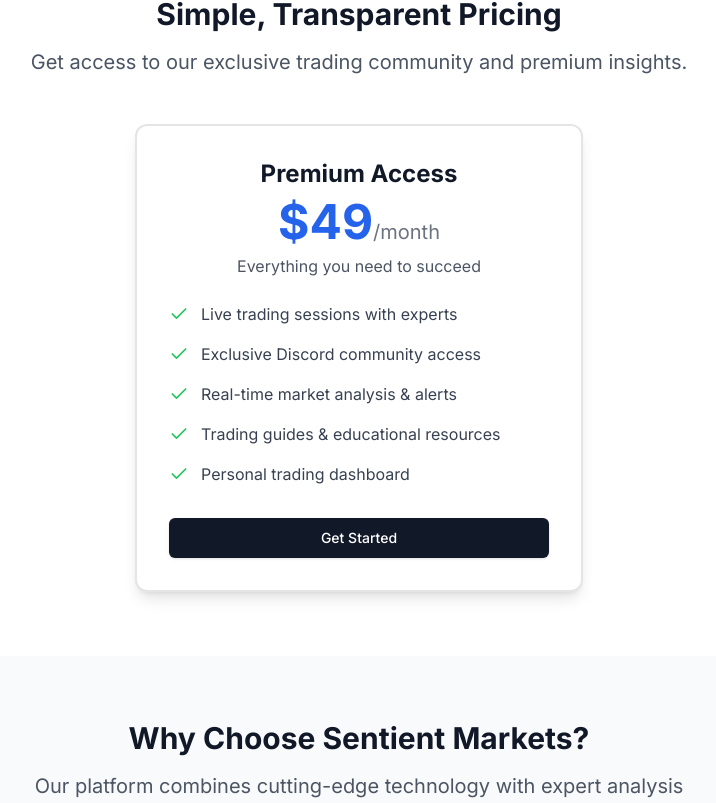
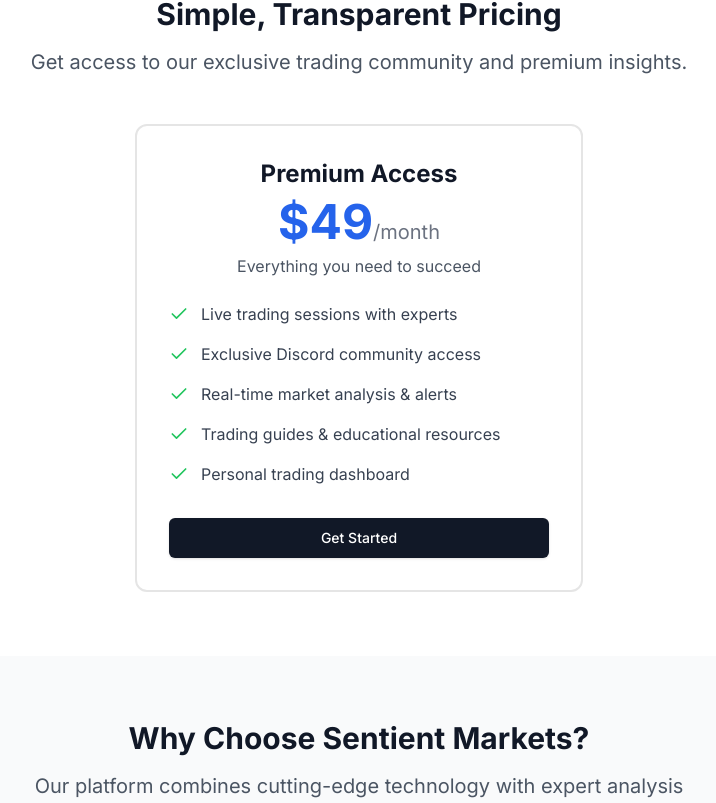
Before and after one commit to janim2/sentient_markets, a Next.js app: page / in a window 1280 px wide. Shown: the part 677-1480 px from the top of the page, without its empty margins (281-997 px from the left). Built offline with nearby package versions, Linux system fonts and the light colour scheme.

Commit message:
Fixed deployment bug

```diff
--- a/app/page.tsx
+++ b/app/page.tsx
@@ -94,7 +94,7 @@
           </div>
 
           <div className="max-w-md mx-auto">
-            <Card className="border-2 border-black-200 shadow-lg">
+            <Card className="border-2 border-black-200 shadow-none">
               <CardContent className="p-8 text-center">
                 <div className="mb-6">
                   <h3 className="text-2xl font-bold text-gray-900 mb-2">Premium Access</h3>
@@ -158,7 +158,7 @@
           </div>
 
           <div className="grid md:grid-cols-3 gap-8">
-            <Card className="border border-gray-200 shadow-sm hover:shadow-md transition-shadow">
+            <Card className="border border-gray-200 shadow-none hover:shadow-md transition-shadow">
               <CardContent className="p-8 text-center">
                 <div className="bg-gray-100 w-16 h-16 rounded-full flex items-center justify-center mx-auto mb-6">
                   <BarChart3 className="h-8 w-8 text-gray-600" />
```
